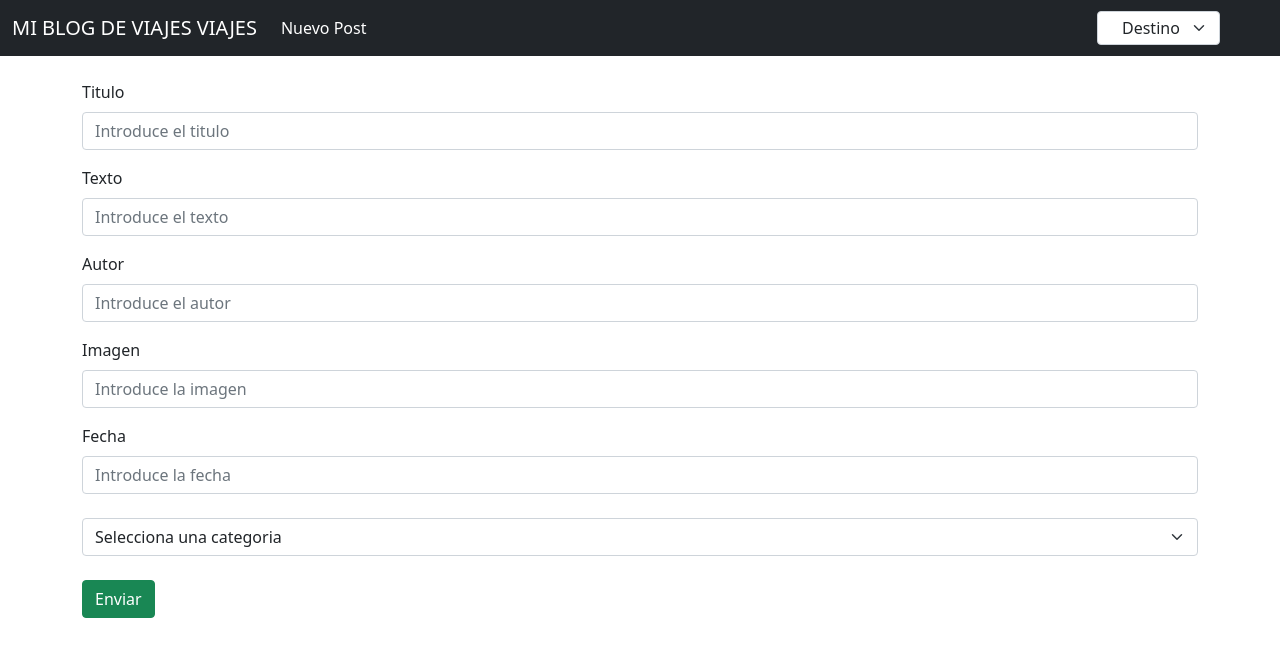
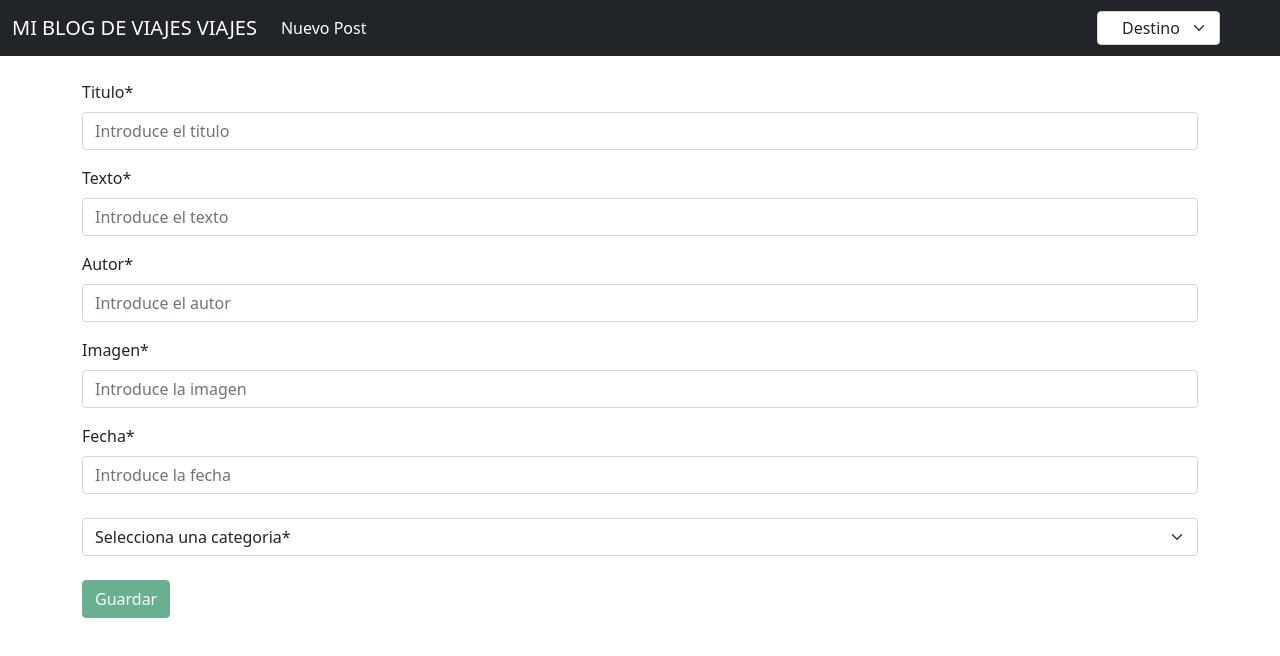
Before and after one commit to bealopezm/blogAngular, an Angular app: page /new in a window 1280 px wide. Shown: the top 656 px of the page. Built offline with nearby package versions, Linux system fonts and the light colour scheme.

Commit message:
Validaciones del formulario

```diff
--- a/src/app/components/form/form.component.css
+++ b/src/app/components/form/form.component.css
@@ -0,0 +1,10 @@
+input.ng-touched.ng-valid{
+  border-bottom: 2px solid lightgreen;
+}
+input.ng-touched.ng-invalid{
+  border-bottom: 2px solid tomato;
+}
+.error{
+  color: tomato;
+  font-size: 12px;
+}
--- a/src/app/components/form/form.component.html
+++ b/src/app/components/form/form.component.html
@@ -1,31 +1,47 @@
 <section class="container mt-4">
 <form novalidate [formGroup]="formulario" (ngSubmit)="getDataForm()">
 <div>
-  <label for="title" class="form-label">Titulo</label>
+  <label for="title" class="form-label">Titulo*</label>
   <input type="text" class="form-control" id="title" placeholder="Introduce el titulo" formControlName="title">
+  <p class="error" *ngIf="chechControl('title','required')">
+    El campo es requerido.</p>
 </div>
 <div>
-  <label for="text" class="form-label mt-3">Texto</label>
+  <label for="text" class="form-label mt-3">Texto*</label>
   <input type="text" class="form-control" id="text" placeholder="Introduce el texto" formControlName="text">
+  <p class="error" *ngIf="chechControl('text','required')">
+    El campo es requerido.</p>
 </div>
 <div>
-  <label for="author" class="form-label mt-3">Autor</label>
+  <label for="author" class="form-label mt-3">Autor*</label>
   <input type="text" class="form-control" id="author" placeholder="Introduce el autor" formControlName="author">
+  <p class="error" *ngIf="chechControl('author','required')">
+    El campo es requerido.</p>
 </div>
 <div>
-  <label for="image" class="form-label mt-3">Imagen</label>
+  <label for="image" class="form-label mt-3">Imagen*</label>
   <input type="url" class="form-control" id="image" placeholder="Introduce la imagen" formControlName="image">
+  <p class="error" *ngIf="chechControl('image','required')">
+    El campo es requerido.</p>
+  <p class="error" *ngIf="chechControl('image','pattern')">
+    Introduce una url valida.</p>
 </div>
 <div>
-  <label for="date" class="form-label mt-3">Fecha</label>
+  <label for="date" class="form-label mt-3">Fecha*</label>
   <input type="text" class="form-control" id="date" placeholder="Introduce la fecha" formControlName="date">
+  <p class="error" *ngIf="chechControl('date','required')">
+    El campo es requerido.</p>
+  <p class="error" *ngIf="chechControl('date','pattern')">
+    Introduce una fecha con formato dd/mm/yyyy.</p>
 </div>
 <div>
   <select class="form-select mt-4" formControlName="category">
-    <option value="">Selecciona una categoria</option>
+    <option value="">Selecciona una categoria*</option>
     <option *ngFor="let category of arrCategories" [ngValue]="category.id">{{category.title}}</option>
   </select>
+  <p class="error" *ngIf="chechControl('category','required')">
+    El campo es requerido.</p>
 </div>
-<button type="submit" class="btn btn-success my-4" [disabled]="!formulario.valid">Enviar</button>
+<button type="submit" class="btn btn-success my-4" [disabled]="!formulario.valid">Guardar</button>
 </form>
 </section>
--- a/src/app/components/form/form.component.ts
+++ b/src/app/components/form/form.component.ts
@@ -1,5 +1,6 @@
 import { Component, OnInit } from '@angular/core';
-import { FormControl, FormGroup } from '@angular/forms';
+import { FormControl, FormGroup, Validators } from '@angular/forms';
+import { Router } from '@angular/router';
 import { Category } from 'src/app/interfaces/category';
 import { CategoriesService } from 'src/app/services/categories.service';
 import { PostsService } from 'src/app/services/posts.service';
@@ -15,15 +16,30 @@ export class FormComponent implements OnInit {
   formulario: FormGroup;
   constructor(
     private categoriesServices: CategoriesService,
-    private postsServices: PostsService
+    private postsServices: PostsService,
+    private router: Router
   ) {
     this.formulario = new FormGroup({
-      title: new FormControl('',[]),
-      text: new FormControl('',[]),
-      author: new FormControl('',[]),
-      image: new FormControl('',[]),
-      date: new FormControl('',[]),
-      category: new FormControl('',[]),
+      title: new FormControl('',[
+        Validators.required,
+      ]),
+      text: new FormControl('',[
+        Validators.required,
+      ]),
+      author: new FormControl('',[
+        Validators.required,
+      ]),
+      image: new FormControl('',[
+        Validators.required,
+        Validators.pattern(/^[\https://]+[\w-\.]/)
+      ]),
+      date: new FormControl('',[
+        Validators.required,
+        Validators.pattern(/^\d{2}\/\d{2}\/\d{4}/)
+      ]),
+      category: new FormControl('',[
+        Validators.required
+      ]),
     })
    }
 
@@ -33,7 +49,15 @@ export class FormComponent implements OnInit {
   getDataForm(){
     console.log(this.formulario.value)
     this.postsServices.addPost(this.formulario.value)
-
+    if(this.formulario.valid){
+      this.router.navigate(['/home'])
+    }
   }
-
+  chechControl(controlName: string,errorName: string): boolean{
+    if(this.formulario.get(controlName)?.hasError(errorName) && this.formulario.get(controlName)?.touched){
+      return true
+    }else{
+      return false
+    }
+  }
 }
--- a/src/app/db/categories.db.ts
+++ b/src/app/db/categories.db.ts
@@ -4,26 +4,21 @@ export const categories: Category[] = [
   {
     id: 1,
     title: 'Playa'
-
   },
   {
     id: 2,
     title: 'Montaña'
-
   },
   {
     id: 3,
     title: 'Ciudad'
-
   },
   {
     id: 4,
     title: 'Rural'
-
   },
   {
     id: 5,
     title: 'Festivales'
-
   }
 ]
```
